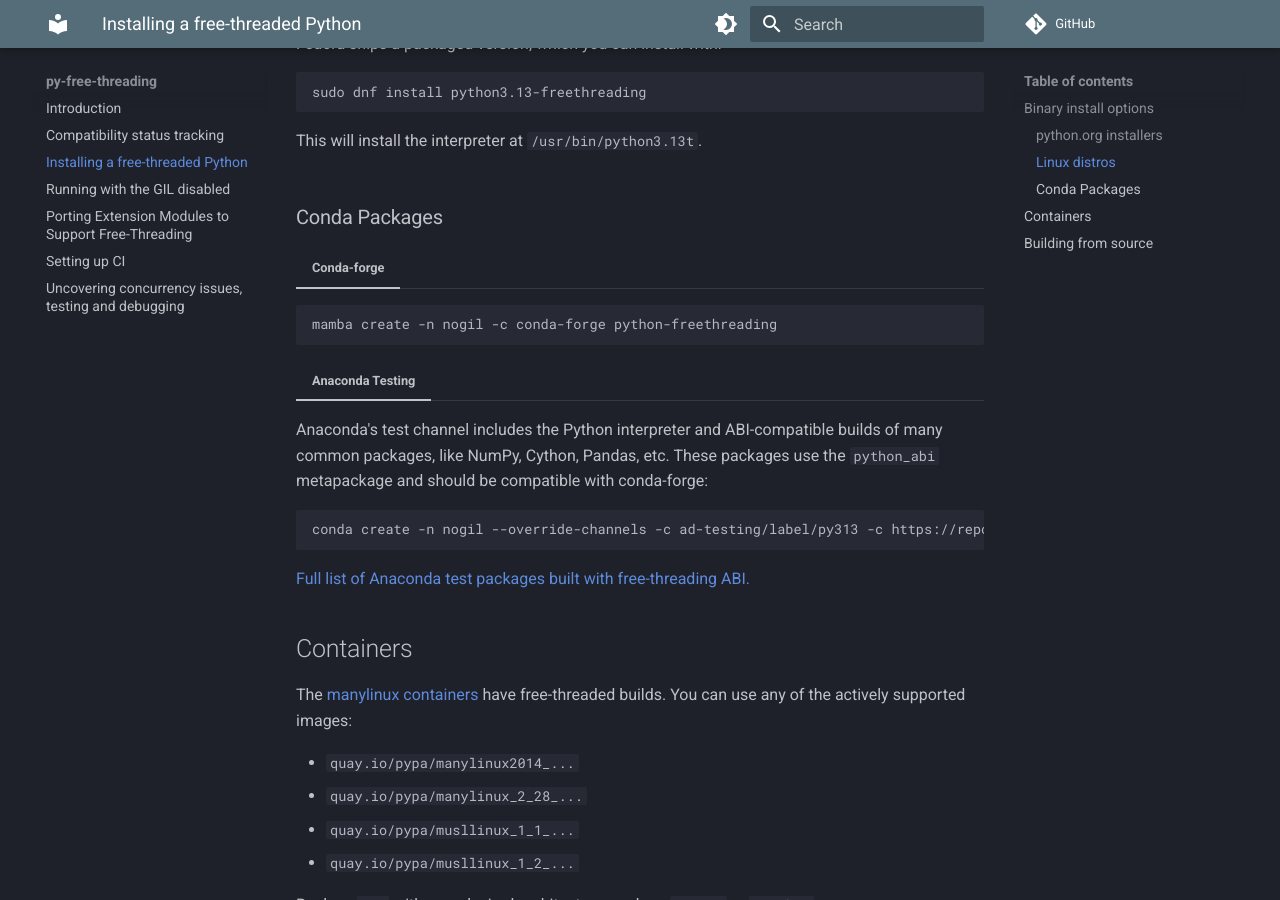
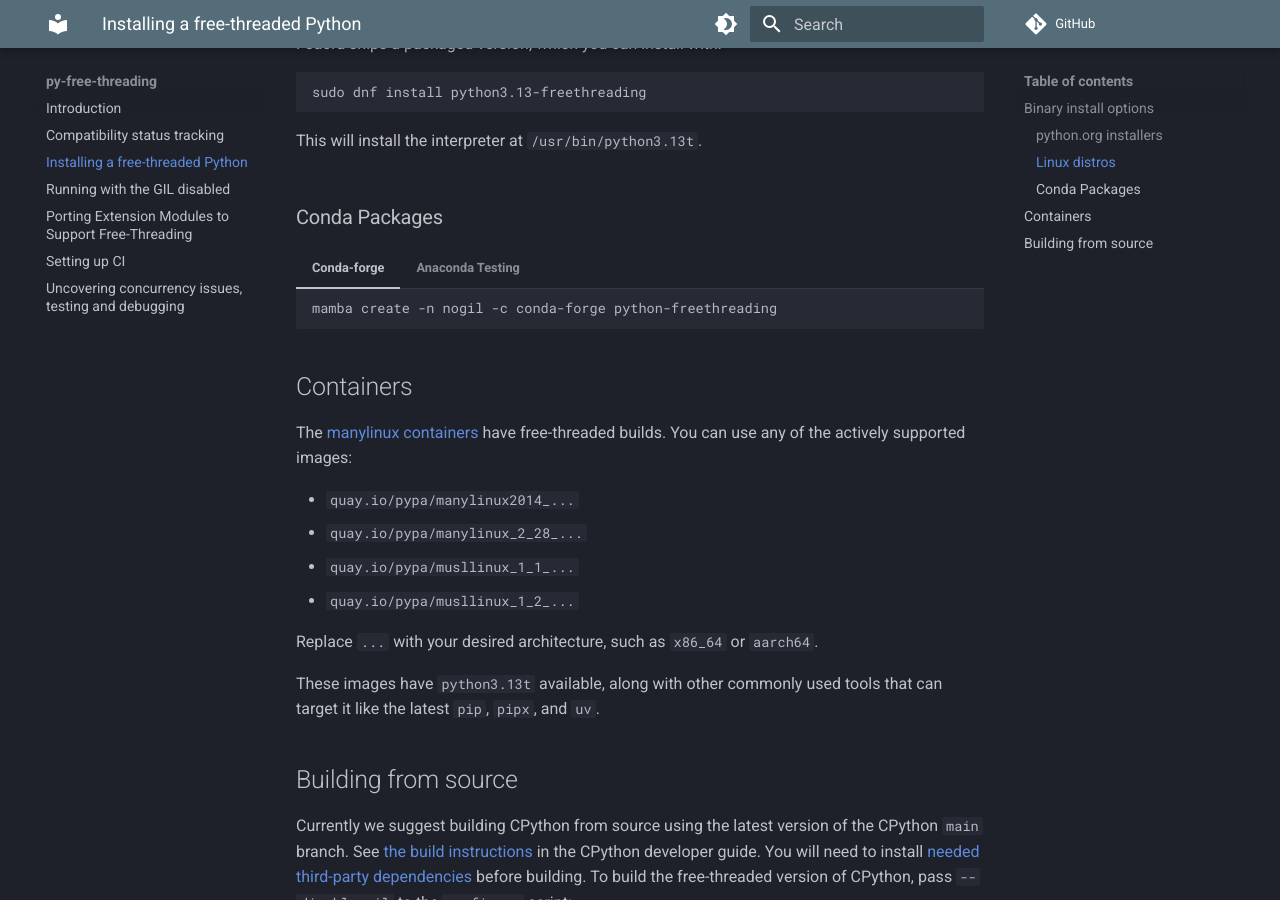
Before and after one commit to Quansight-Labs/free-threaded-compatibility, an MkDocs documentation site: the page built from docs/installing_cpython.md, in a window 1280 px wide and 900 px high, scrolled down 1305 px. Built offline with MkDocs 1.6.1 and Material for MkDocs 9.7.7, drawn with Linux system fonts in a browser that asks for light colours; comment, search, counter and statistics services are not loaded.

Commit message:
fix tabs in Conda packages section

````diff
--- a/docs/installing_cpython.md
+++ b/docs/installing_cpython.md
@@ -125,20 +125,21 @@
 ### Conda Packages
 
 === "Conda-forge"
-
-```bash
-mamba create -n nogil -c conda-forge python-freethreading
-```
+    ```bash
+    mamba create -n nogil -c conda-forge python-freethreading
+    ```
 
 === "Anaconda Testing"
+    Anaconda's test channel includes the Python interpreter and ABI-compatible
+    builds of many common packages, like NumPy, Cython, Pandas, etc.  These
+    packages use the `python_abi` metapackage and should be compatible with
+    conda-forge:
 
-Anaconda's test channel includes the Python interpreter and ABI-compatible builds of many common packages, like NumPy, Cython, Pandas, etc.  These packages use the `python_abi` metapackage and should be compatible with conda-forge:
+    ```bash
+    conda create -n nogil --override-channels -c ad-testing/label/py313 -c https://repo.anaconda.com/pkgs/main python-freethreading
+    ```
 
-```bash
-conda create -n nogil --override-channels -c ad-testing/label/py313 -c https://repo.anaconda.com/pkgs/main python-freethreading
-```
-
-[Full list of Anaconda test packages built with free-threading ABI.](https://anaconda.org/ad-testing/repo?label=py313_nogil&type=any)
+    [Full list of Anaconda test packages built with free-threading ABI.](https://anaconda.org/ad-testing/repo?label=py313_nogil&type=any)
 
 ## Containers
 
````
